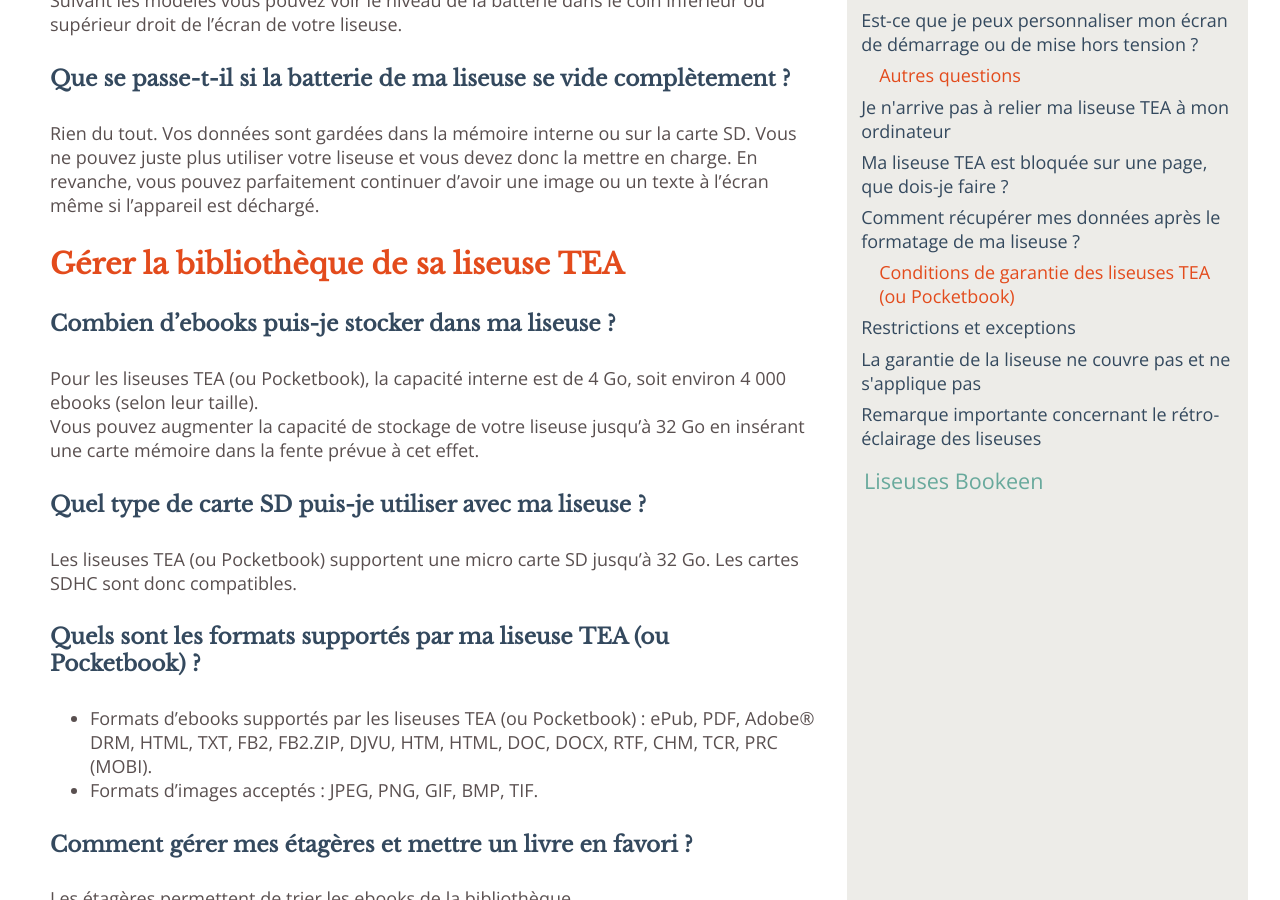
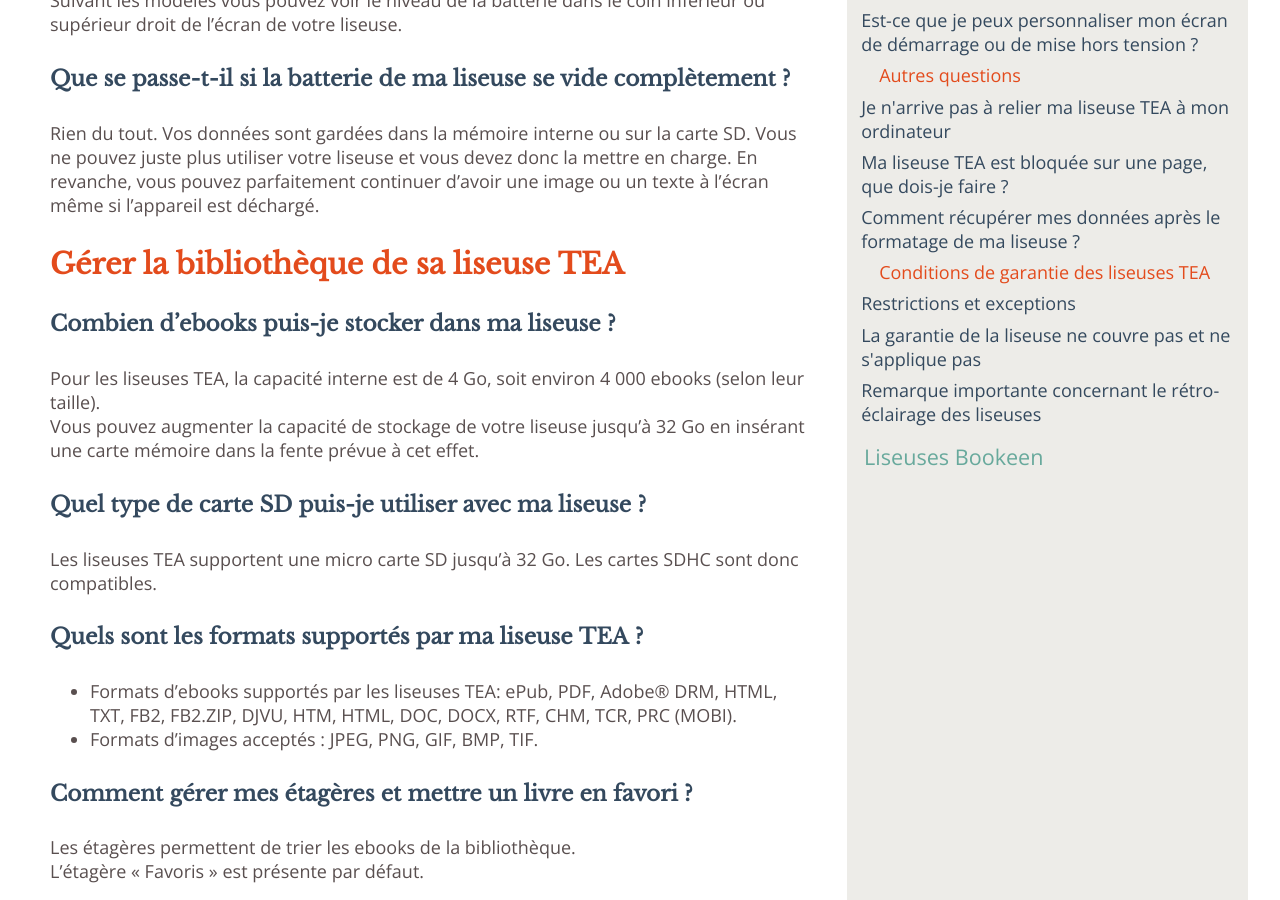
Before and after one commit to TEA-ebook/help-center, a Jekyll site: the page built from _pages/FAQ-liseuse.md, in a window 1280 px wide and 900 px high, scrolled down 1048 px. Built offline with Jekyll 4.4.1, drawn with Linux system fonts in a browser that asks for light colours; some of the changed text lies outside the part shown.

Commit message:
Update FAQ-liseuse.md

```diff
--- a/_pages/FAQ-liseuse.md
+++ b/_pages/FAQ-liseuse.md
@@ -4,9 +4,9 @@
 title: Foire Aux Questions - Liseuses
 type: faq
 ---
-{% include anchor.html id="Pocketbook" label="Liseuses TEA (ou Pocketbook)" %}
+{% include anchor.html id="Pocketbook" label="Liseuses TEA" %}
 
-## Liseuses TEA (ou Pocketbook)
+## Liseuses TEA
 
 Pour toute question sur le fonctionnement de votre liseuse TEA, vous pouvez également consulter le <a href="https://www.tea-ebook.com/wp-content/uploads/2016/04/Manuel-TouchLux3TEA3.pdf">manuel de la liseuse Touch Lux 3</a> et <a href="https://www.tea-ebook.com/wp-content/uploads/2016/04/Manuel-UltraTEA3.pdf">celui de la liseuse Ultra</a>.
 
@@ -45,20 +45,20 @@
 
 #### Combien d'ebooks puis-je stocker dans ma liseuse ?
 
-Pour les liseuses TEA (ou Pocketbook), la capacité interne est de 4 Go, soit environ 4 000 ebooks (selon leur taille).
+Pour les liseuses TEA, la capacité interne est de 4 Go, soit environ 4 000 ebooks (selon leur taille).
 Vous pouvez augmenter la capacité de stockage de votre liseuse jusqu’à 32 Go en insérant une carte mémoire dans la fente prévue à cet effet.
 
 {% include anchor.html id="carteSD-liseuse" label="Quel type de carte SD dois-je utiliser avec ma liseuse ?" %}
 
 #### Quel type de carte SD puis-je utiliser avec ma liseuse ?
 
-Les liseuses TEA (ou Pocketbook) supportent une micro carte SD jusqu'à 32 Go. Les cartes SDHC sont donc compatibles.
+Les liseuses TEA supportent une micro carte SD jusqu'à 32 Go. Les cartes SDHC sont donc compatibles.
 
 {% include anchor.html id="format-supporte" label="Quels sont les formats supportés par ma liseuse  TEA (ou Pocketbook) ?" %}
 
-#### Quels sont les formats supportés par ma liseuse TEA (ou Pocketbook) ?
+#### Quels sont les formats supportés par ma liseuse TEA ?
 
-- Formats d’ebooks supportés par les liseuses TEA (ou Pocketbook) : ePub, PDF, Adobe® DRM, HTML, TXT, FB2, FB2.ZIP, DJVU, HTM, HTML, DOC, DOCX, RTF, CHM, TCR, PRC (MOBI).
+- Formats d’ebooks supportés par les liseuses TEA: ePub, PDF, Adobe® DRM, HTML, TXT, FB2, FB2.ZIP, DJVU, HTM, HTML, DOC, DOCX, RTF, CHM, TCR, PRC (MOBI).
 - Formats d’images acceptés : JPEG, PNG, GIF, BMP, TIF.
 
 {% include anchor.html id="etageres-favoris" label="Comment gérer mes étagères et mettre un livre en favoris dans le logiciel v5 ?" %}
@@ -100,7 +100,7 @@
 
 #### Comment mettre à jour ma liseuse ?
 
-Pour en savoir plus sur les mises à jours disponibles sur votre liseuse TEA (ou Pocketbook), consultez <a href="http://aide.tea-ebook.com/maj/#maj5">la page dédiée</a>.
+Pour en savoir plus sur les mises à jours disponibles sur votre liseuse TEA, consultez <a href="http://aide.tea-ebook.com/maj/#maj5">la page dédiée</a>.
 
 {% include anchor.html id="maj-liseuse-freeze" label="Pourquoi ma liseuse s'est-elle bloquée lors de la mise à jour ?" %}
 
@@ -152,21 +153,6 @@
 
 #### Comment afficher l'heure ou le niveau de batterie en mode lecture ?
 
-##### Version 4
-
-- Allez dans Paramètres > Paramètres supplémentaires > Configuration de l'écran en mode Lecture.
-- Appuyez ensuite sur les boutons On/Off des éléments que vous souhaitez ou non afficher dans la barre d'état en bas :
-  - Page en cours
-  - Date et heure
-  - Titre du livre
-  - Charge de la batterie
-  - Gestionnaire des tâches
-  - Wi-Fi
-
-<p class="warningtip">Vous n'avez la possibilité de n'afficher que 3 ou 4 éléments à la fois dans la barre d'état.</p>
-
-##### Version 5
-
 - Allez dans Paramètres > Personnalisation
 - Appuyez ensuite sur le bouton On/Off correspondant à "Affichage de la barre d'info en mode lecture", afin d'afficher ou non la barre d'état en haut.
 
@@ -211,7 +187,7 @@
 
 {% include anchor.html id="pocketbook-bloque" label="Ma liseuse TEA est bloquée sur une page, que dois-je faire ?" %}
 
-#### Ma liseuse TEA (ou Pocketbook) est bloquée sur une page, que dois-je faire ?
+#### Ma liseuse TEA est bloquée sur une page, que dois-je faire ?
 
 Appuyez une dizaine de secondes sur le bouton On/Off de la liseuse, afin de la redémarrer.
 Mettez-la en charge.
@@ -224,9 +200,9 @@
 * Mes ebooks : Pour les ebooks achetés dans votre librairie, il suffit d'aller dans mes achats et de les télécharger à nouveau.
 * Mes voix pour la synthèse vocale : Il est possible de télécharger les fichier voix pour la synthèse vocale à l'adresse suivante : http://www.pocketbook-int.com/fr/support/pocketbook-ultra
 
-{% include anchor.html id="garantie" label="Conditions de garantie des liseuses TEA (ou Pocketbook)" %}
+{% include anchor.html id="garantie" label="Conditions de garantie des liseuses TEA" %}
 
-### Conditions de garantie des liseuses TEA (ou Pocketbook)
+### Conditions de garantie des liseuses TEA
 
 {% include anchor.html id="restrictions-exceptions" label="Restrictions et exceptions" %}
 
```
Also changed, not shown: other parts of _pages/FAQ-liseuse.md (+10 -19 lines).
